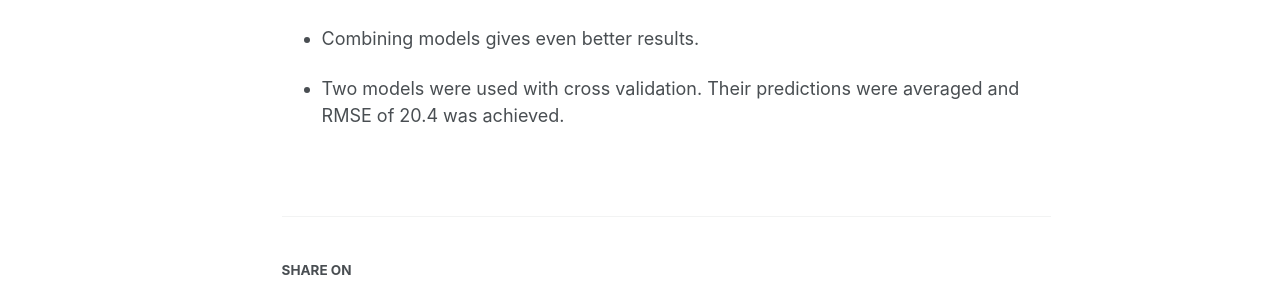
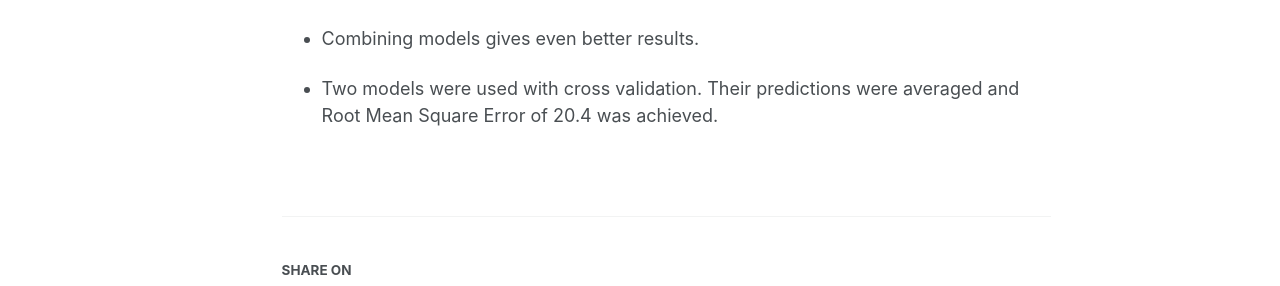
Before and after one commit to EmmanuelOwusu/EmmanuelOwusu.github.io, a Jekyll site: the page built from _talks/2014-02-01-talk-2.md, in a window 1280 px wide and 1374 px high. Shown: the part 749-1035 px from the top of the window. Built offline with Jekyll 4.4.1, drawn with Linux system fonts in a browser that asks for light colours; some web fonts are replaced.

Commit message:
Updated Talk on Wine Price Prediction
Updated Talk on Wine Price Prediction

```diff
--- a/_talks/2014-02-01-talk-2.md
+++ b/_talks/2014-02-01-talk-2.md
@@ -31,4 +31,4 @@ location: "Accra, Ghana"
 
 * Combining models gives even better results.
 
-* Two models were used with cross validation. Their predictions were averaged and RMSE of 20.4 was achieved.
+* Two models were used with cross validation. Their predictions were averaged and Root Mean Square Error of 20.4 was achieved.
```
